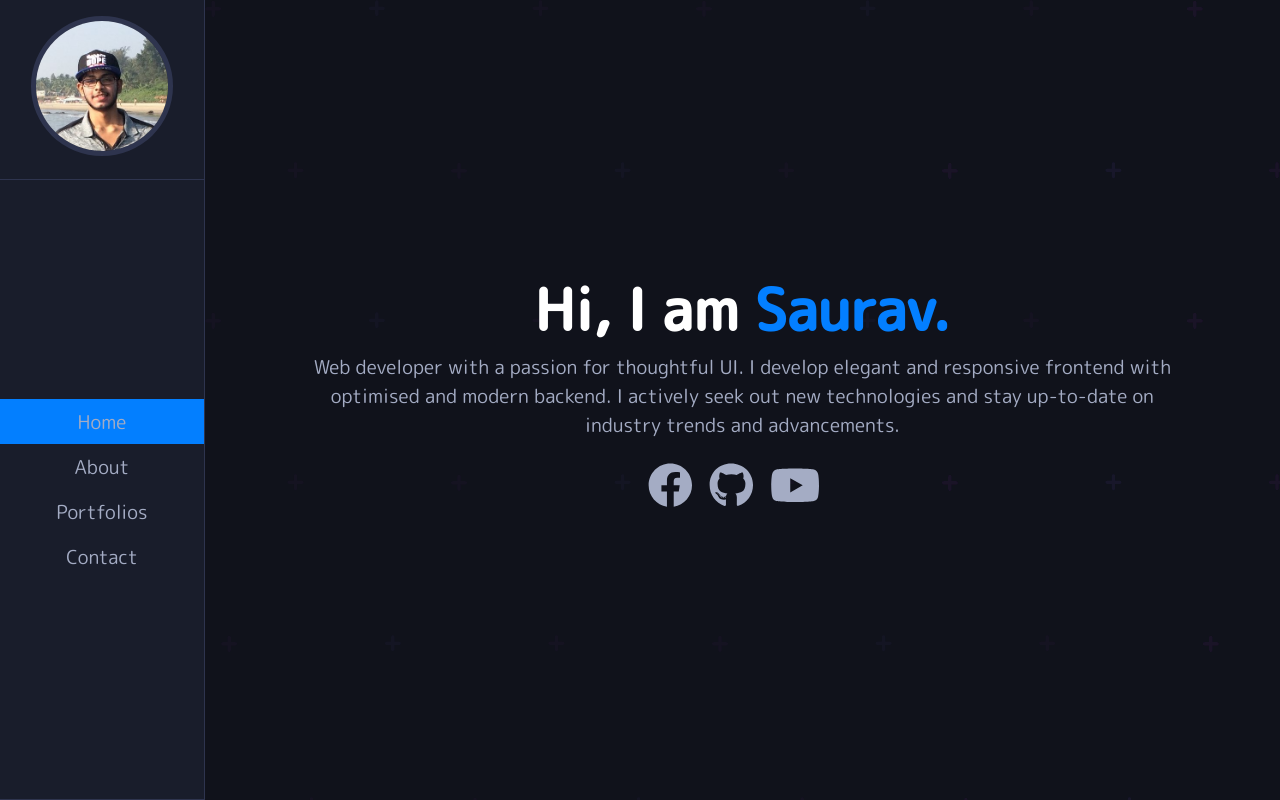
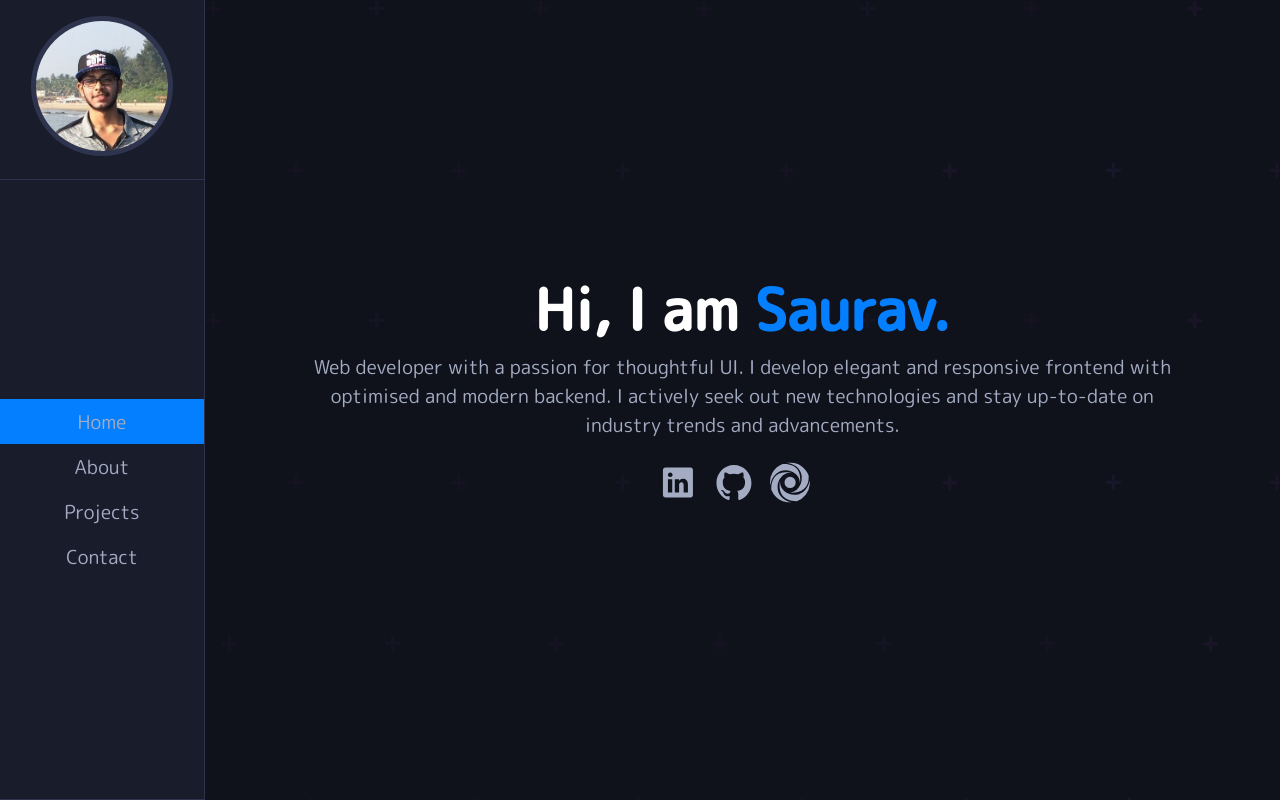
Before and after one commit to Saurav1999/profile, a React (Create React App) app: page / in a window 1280 px wide. Built offline with nearby package versions, Linux system fonts and the light colour scheme.

Commit message:
Added Projects and project section hover animation

```diff
--- a/src/App.js
+++ b/src/App.js
@@ -33,7 +33,7 @@ function App() {
               <Route path="/about" exact>
                 <AboutPage />
               </Route>
-              <Route path="/portfolios" exact>
+              <Route path="/projects" exact>
                 <PortfliosPage />
               </Route>
               <Route path="/contact" exact>
--- a/src/Components/MenuItems.js
+++ b/src/Components/MenuItems.js
@@ -1,4 +1,6 @@
 import React from 'react'
+import {BiCodeAlt} from 'react-icons/bi';
+import {CgMediaLive} from 'react-icons/cg';
 
 function MenuItems({menuItem}) {
     return (
@@ -10,15 +12,15 @@ function MenuItems({menuItem}) {
                             <img src={item.image} alt=""/>
                             <ul className="hover-items">
                                 <li>
-                                    <a href={item.link1}>{item.icon1}</a>
-                                    <a href={item.link2}>{item.icon2}</a>
+                                    {item.link1 && <a href={item.link1}><BiCodeAlt/> {item.label1}</a>}
+                                    {item.link2 && <a href={item.link2}><CgMediaLive/> {item.label2}</a>}
                                 </li>
                             </ul>
                         </div>
                         <h5>
                             {item.title}
                         </h5>
-                        <p>Placeholder paragraph</p>
+                        <p>{item.description}</p>
                     </div>
                 })
             }
--- a/src/Components/NavBar.js
+++ b/src/Components/NavBar.js
@@ -22,8 +22,8 @@ function Navbar() {
                         </NavLink>
                     </li>
                     <li className="nav-item">
-                        <NavLink to="/portfolios" exact activeClassName="active">
-                            Portfolios
+                        <NavLink to="/projects" exact activeClassName="active">
+                            Projects
                         </NavLink>
                     </li>
 
--- a/src/Components/allportfolios.js
+++ b/src/Components/allportfolios.js
@@ -1,81 +1,83 @@
-import port1 from '../img/portImages/maya-1.jpg';
+import port1 from '../img/portImages/port1.PNG';
 import port2 from '../img/portImages/port1.jpg';
 import port3 from '../img/portImages/port2.jpg';
 import port4 from '../img/portImages/port3.jpg';
 import port6 from '../img/portImages/port5.jpg';
 import port7 from '../img/portImages/port6.jpg';
 
+
 const portfolios = [
     {
         id: 1,
-        category: 'Animation',
-        link1: 'www.youtube.com',
-        link2: 'www.github.com',
-        icon1: 'G',
-        icon2: 'Y',
+        category: 'React Js',
+        // link1: '',
+        link2: 'https://myaadhaar.uidai.gov.in/',
+        label1: 'Code',
+        label2: 'Live',
         image: port1,
-        title: 'Autodesk Maya'
+        title: 'myAadhaar UIDAI',
+        description:"An application built for 1.3+ billion Aadhaar users in India to provide them with all possible aadhaar services online."
     },
-    {
-        id: 2,
-        category: 'Python',
-        link1: 'www.youtube.com',
-        link2: 'www.github.com',
-        icon1: 'G',
-        icon2: 'Y',
-        image: port2,
-        title: 'Python Web Scrapping'
-    },
-    {
-        id: 3,
-        category: 'Animation',
-        link1: 'www.youtube.com',
-        link2: 'www.github.com',
-        icon1: 'G',
-        icon2: 'Y',
-        image: port3,
-        title: 'Autodesk Maya'
-    },
-    {
-        id: 4,
-        category: 'Javascript',
-        link1: 'www.youtube.com',
-        link2: 'www.github.com',
-        icon1: 'G',
-        icon2: 'Y',
-        image: port4,
-        title: 'Vanilla Javascript Website'
-    },
-    {
-        id: 5,
-        category: 'React Js',
-        link1: 'www.youtube.com',
-        link2: 'www.github.com',
-        icon1: 'G',
-        icon2: 'Y',
-        image: port6,
-        title: 'Getting Started With React'
-    },
-    {
-        id: 6,
-        category: 'React Js',
-        link1: 'www.youtube.com',
-        link2: 'www.github.com',
-        icon1: 'G',
-        icon2: 'Y',
-        image: port7,
-        title: 'Vanilla Javascript Website'
-    },
-    {
-        id: 7,
-        category: 'Test Port',
-        link1: 'www.youtube.com',
-        link2: 'www.github.com',
-        icon1: 'G',
-        icon2: 'Y',
-        image: port4,
-        title: 'Vanilla Javascript Website'
-    }
+    // {
+    //     id: 2,
+    //     category: 'Python',
+    //     link1: 'www.youtube.com',
+    //     link2: 'www.github.com',
+    //     icon1: 'G',
+    //     icon2: 'Y',
+    //     image: port2,
+    //     title: 'Python Web Scrapping'
+    // },
+    // {
+    //     id: 3,
+    //     category: 'Animation',
+    //     link1: 'www.youtube.com',
+    //     link2: 'www.github.com',
+    //     icon1: 'G',
+    //     icon2: 'Y',
+    //     image: port3,
+    //     title: 'Autodesk Maya'
+    // },
+    // {
+    //     id: 4,
+    //     category: 'Javascript',
+    //     link1: 'www.youtube.com',
+    //     link2: 'www.github.com',
+    //     icon1: 'G',
+    //     icon2: 'Y',
+    //     image: port4,
+    //     title: 'Vanilla Javascript Website'
+    // },
+    // {
+    //     id: 5,
+    //     category: 'React Js',
+    //     link1: 'www.youtube.com',
+    //     link2: 'www.github.com',
+    //     icon1: 'G',
+    //     icon2: 'Y',
+    //     image: port6,
+    //     title: 'Getting Started With React'
+    // },
+    // {
+    //     id: 6,
+    //     category: 'React Js',
+    //     link1: 'www.youtube.com',
+    //     link2: 'www.github.com',
+    //     icon1: 'G',
+    //     icon2: 'Y',
+    //     image: port7,
+    //     title: 'Vanilla Javascript Website'
+    // },
+    // {
+    //     id: 7,
+    //     category: 'Test Port',
+    //     link1: 'www.youtube.com',
+    //     link2: 'www.github.com',
+    //     icon1: 'G',
+    //     icon2: 'Y',
+    //     image: port4,
+    //     title: 'Vanilla Javascript Website'
+    // }
 ]
 
 export default portfolios;
--- a/src/Pages/HomePage.js
+++ b/src/Pages/HomePage.js
@@ -2,6 +2,9 @@ import React from 'react';
 import {faFacebook} from '@fortawesome/free-brands-svg-icons';
 import {faGithub} from '@fortawesome/free-brands-svg-icons';
 import {faYoutube} from '@fortawesome/free-brands-svg-icons';
+import {IoLogoLinkedin,IoLogoGithub} from 'react-icons/io'
+import {SiReplDotIt} from 'react-icons/si'
+
 import { FontAwesomeIcon } from '@fortawesome/react-fontawesome';
 import {Link} from 'react-router-dom';
 
@@ -17,15 +20,16 @@ function HomePage() {
                 Web developer with a passion for thoughtful UI. I develop elegant and responsive frontend with optimised and modern backend. I actively seek out new technologies and stay up-to-date on industry trends and advancements.
                 </p>
                 <div className="icons">
-                    <Link to="test" className="icon-holder">
-                        <FontAwesomeIcon icon={faFacebook} className="icon fb" />
-                    </Link>
-                    <Link to="test" className="icon-holder">
-                        <FontAwesomeIcon icon={faGithub} className="icon gh" />
-                    </Link>
-                    <Link to="test" className="icon-holder">
-                        <FontAwesomeIcon icon={faYoutube} className="icon yt"/>
-                    </Link>
+                    <a href="https://www.linkedin.com/in/saurav-singh-a0793118b" className="icon-holder">
+                        <IoLogoLinkedin className="icon-social"/>
+                        {/* <FontAwesomeIcon icon={faFacebook} className="icon fb" /> */}
+                    </a>
+                    <a href="https://github.com/Saurav1999" className="icon-holder">
+                        <IoLogoGithub className="icon-social"/>
+                    </a>
+                    <a href="https://replit.com/@Saurav1999" className="icon-holder">
+                        <SiReplDotIt className="icon-social"/>
+                    </a>
                 </div>
             </header>
         </div>
--- a/src/Pages/PortfoliosPage.js
+++ b/src/Pages/PortfoliosPage.js
@@ -25,12 +25,20 @@ function PortfoliosPage() {
     return (
         <div className="PortfolioPage">
             <div className="title">
-                <Tittle title={'Portfolios'} span={'portfolios'} />
+                <Tittle title={'Projects'} span={'projects'} />
             </div>
             <div className="portfolios-data">
                 <Categories filter={filter} categories={categories} />
                 <MenuItems menuItem={menuItems} />
             </div>
+            {/* <div className="divider"/>
+            <div className="title">
+                <Tittle title={'Mini Projects'} span={'mini projects'} />
+            </div>
+            <div className="portfolios-data">
+                <Categories filter={filter} categories={categories} />
+                <MenuItems menuItem={menuItems} />
+            </div> */}
         </div>
     )
 }
--- a/src/styles/_portfolios.scss
+++ b/src/styles/_portfolios.scss
@@ -1,5 +1,8 @@
 .PortfolioPage{
 
+    & .divider{
+        margin: 60px 0;
+    }
 }
 
 .portfolis{
@@ -24,7 +27,7 @@
                 left: 15px;
                 height: calc(100% - 30px);
                 width: calc(100% - 30px);
-                background-color: rgba(255, 255, 255, 0.925);
+                background-color: rgba(255, 255, 255, 0.75);
                 transform-origin: center;
                 transform: scale(0);
                 transition: all .4s ease-in-out;
@@ -44,11 +47,17 @@
                 position: absolute;
                 top: 70%;
                 left: 50%;
+                width: 100%;
                 transform: translate(-50%, -50%);
                 padding: 1rem 2rem;
                 visibility: hidden;
                 li{
+                    display: flex;
+                    align-items: center;
+                    justify-content: space-around;
                     a{
+                        display: flex;
+                        align-items: center;
                         padding: 1rem;
                         text-decoration: none;
                         font-family: inherit;
@@ -57,6 +66,9 @@
                         color: white;
                         &:not(:last-child){
                             margin-right: 2rem;
+                        }
+                        & svg{
+                            margin-right: 6px;
                         }
                     }
                 }
--- a/src/styles/_typography.scss
+++ b/src/styles/_typography.scss
@@ -1,4 +1,4 @@
-.HomePage{
+.HomePage {
   position: absolute;
   top: 50%;
   left: 50%;
@@ -6,40 +6,39 @@
   width: 80%;
 }
 
-
-.hero-text{
+.hero-text {
   color: white;
   text-align: center;
   font-size: 3.6rem;
-    span{
-        color: #037FFF;
+  span {
+    color: #037fff;
   }
 }
 
-.h-sub-text{
+.h-sub-text {
   text-align: center;
 }
 
-.icons{
+.icons {
   display: flex;
   align-items: center;
   justify-content: center;
   padding: 1.5rem 0;
-    .icon-holder{
+  .icon-holder {
     margin-right: 1rem;
-        .icon{
-           font-size: 2.8rem;
+
+    & .icon-social {
+      transition: all .1s ease-in;
+      height: 40px;
+      width: 40px;
       color: #a4acc4;
-           transition: all .4s ease-in-out;
     }
-        .fb:hover{
-            color: blue;
-        }
-        .gh:hover{
-            color: rgba(212, 45, 212, 0.788);
-        }
-        .yt:hover{
-            color: red;
+
+    &:hover {
+      & .icon-social {
+        transform: scale(1.1) translateY(-6px);
+        color: #fff;
       }
     }
   }
+}
```
Also changed, not shown: src/img/portImages/port1.PNG (added), 1 other file (tests, documents, lock files or other folders). Lines whose indentation alone changed are shown as unchanged.
